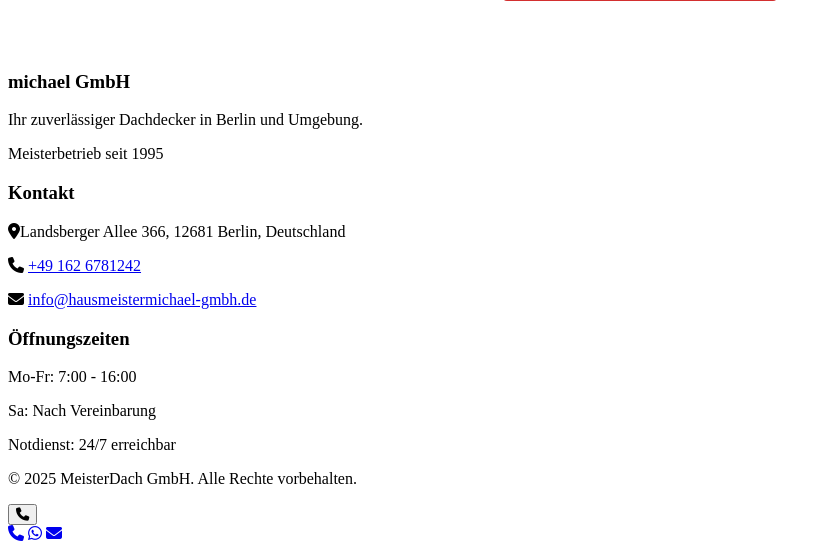
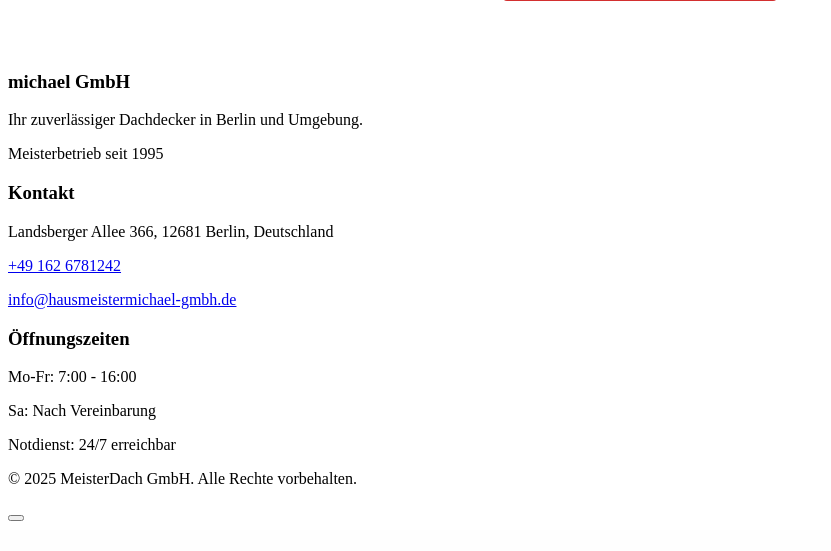
Before and after one commit to maxnegiba/site-acoperisuri, a PHP site: page /about.php in a window 1280 px wide. Shown: the part 2143-2694 px from the top of the page, without its empty margins (0-831 px from the left). After the commit the page ends 2664 px from the top, so only its background shows below. Run offline with PHP 8.4, Linux system fonts and the light colour scheme.

Commit message:
unify kimi4

```diff
--- a/includes/header.php
+++ b/includes/header.php
@@ -197,9 +197,7 @@ if (!isset($page_description)) {
     <?php endif; ?>
     <!-- External libraries - încărcare asincronă -->
     <!-- Font Awesome CSS -->
-    <link rel="preload" href="https://cdnjs.cloudflare.com/ajax/libs/font-awesome/6.4.0/css/all.min.css" as="style" onload="this.onload=null;this.rel='stylesheet'">
-    <noscript><link rel="stylesheet" href="https://cdnjs.cloudflare.com/ajax/libs/font-awesome/6.4.0/css/all.min.css"></noscript>
-    <!-- Lightbox CSS -->
+
     <link rel="preload" href="https://cdnjs.cloudflare.com/ajax/libs/lightbox2/2.11.4/css/lightbox.min.css" as="style" onload="this.onload=null;this.rel='stylesheet'" crossorigin>
     <noscript><link rel="stylesheet" href="https://cdnjs.cloudflare.com/ajax/libs/lightbox2/2.11.4/css/lightbox.min.css"></noscript>
     <!-- Swiper CSS -->
```
